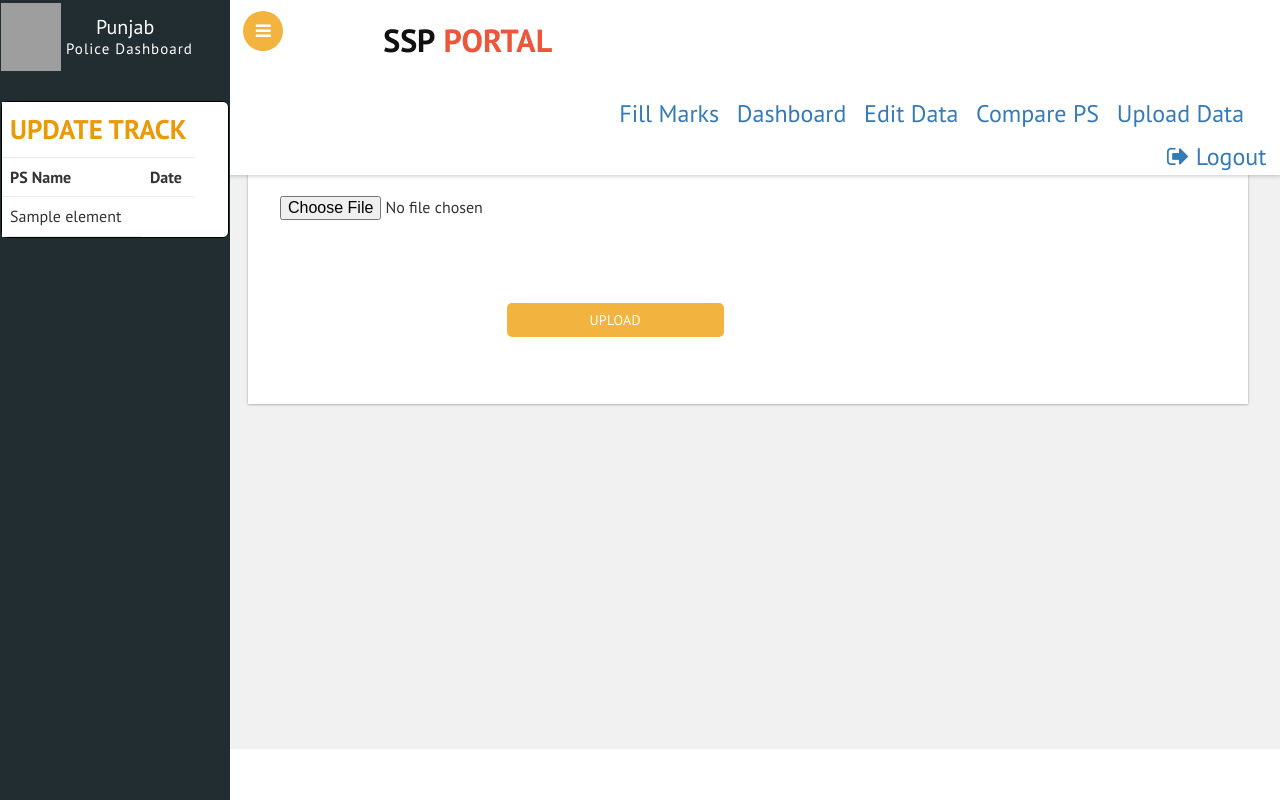
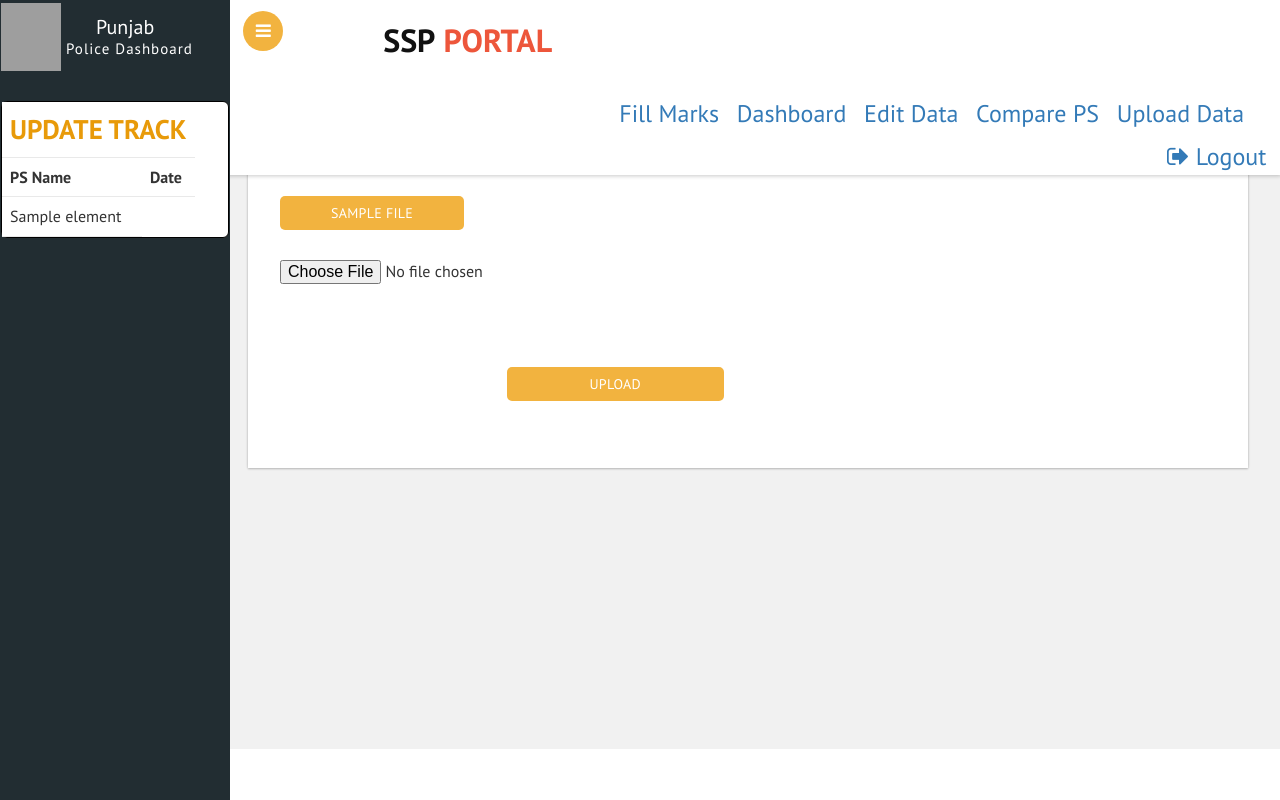
Before and after one commit to DikshaKapoor15/police-workflow-mgmt, a Flask app: template app/templates/uploadingSSP.html in a window 1280 px wide. Run offline with Flask 2, Linux system fonts and the light colour scheme; the template is opened without the code that fills it: most values are stand-ins (such as "Sample title", 1, 10 or a date in 2020); form fields are guessed from the names that the template uses; some libraries are stand-ins or nearby versions; grey boxes are pictures that could not be loaded.

Commit message:
Update uploadingSSP.html

```diff
--- a/app/templates/uploadingSSP.html
+++ b/app/templates/uploadingSSP.html
@@ -332,6 +332,9 @@
 
 								<div class="form-group">
 									<div class="col-sm-8">
+										<button onclick="location.href='https://drive.google.com/file/d/183L2i05yw3RTATKYn8VLSo_2BJLpV-OS/view?usp=sharing'" type="button" class="btn btn-default">
+         SAMPLE FILE</button>
+										<div style="margin-top:30px;"></div>
 										{{ form.hidden_tag() }}
 										{{form.uploadFile(placeholder = 'Choose a File')}}
 									</div>
```
